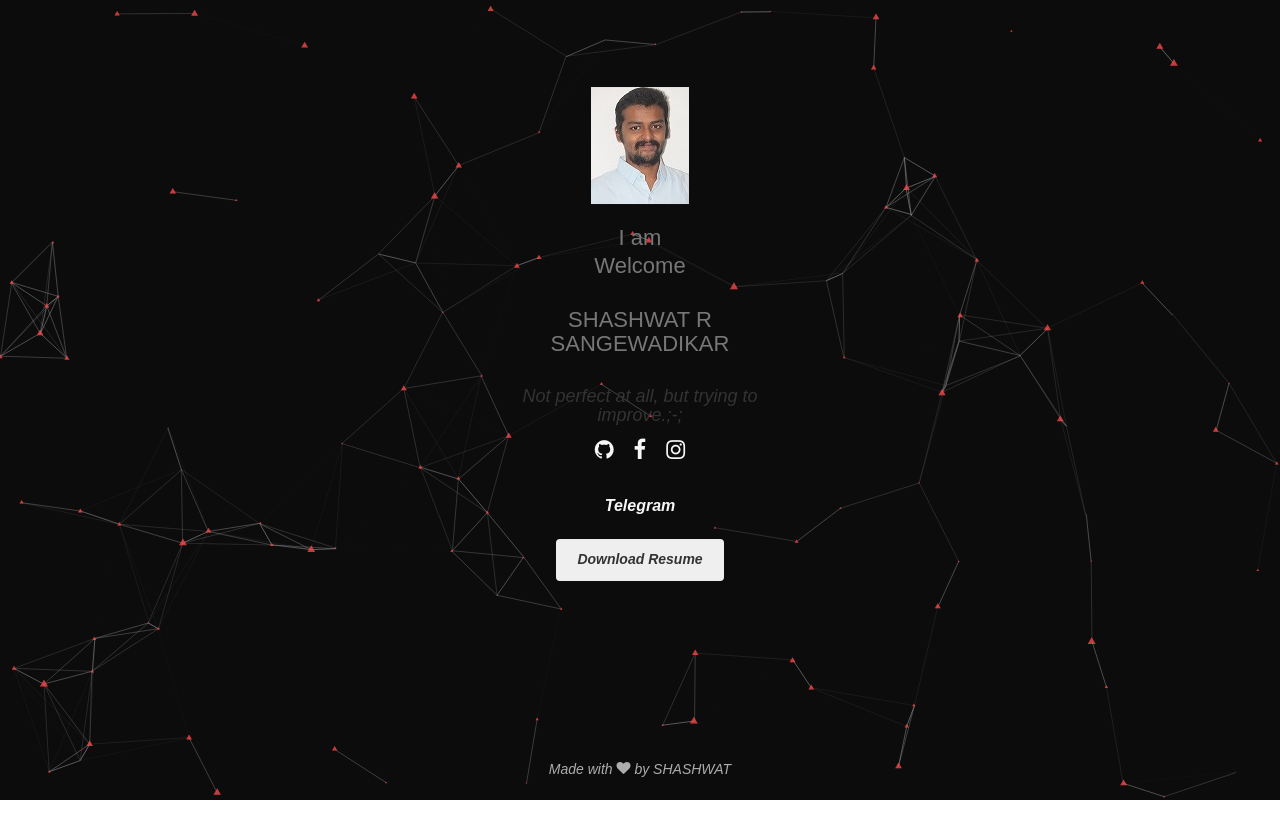
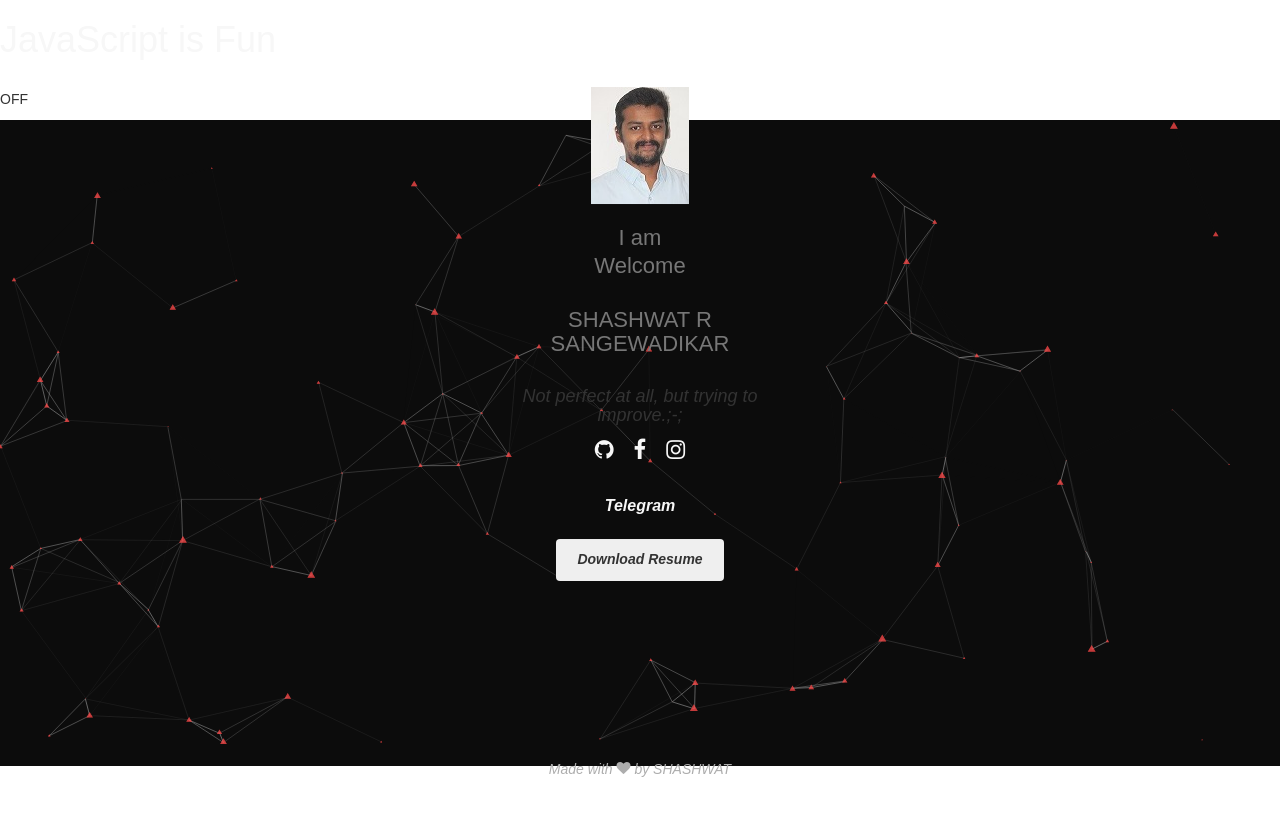
Before and after one commit to Shashwat176/Portfolio, a plain HTML site: page index.html in a window 1280 px wide. Drawn offline with Linux system fonts and the light colour scheme; files whose address does not match are found by name.

Commit message:
Update index.html

```diff
--- a/index.html
+++ b/index.html
@@ -13,7 +13,15 @@
     <link rel="shortcut icon" href="images/20190628_213840_0000.png">
 </head>
 <body>
-    <div id="particles-js">
+  <div class="fun">
+			<h1 class="fun-header">JavaScript is Fun</h1>
+			<div class="fun-main">
+				<span>
+					<p>  OFF</p>
+				</span>
+
+
+     <div id="particles-js">
         <div class="main-content">
 
             <br><br><br>
@@ -62,6 +70,7 @@
         </footer>
 
     </div>
+</div>
     <script src="js/particles.js"></script>
     <script src="js/app.js"></script>
                 <!-- Global site tag (gtag.js) - Google Analytics -->
```
